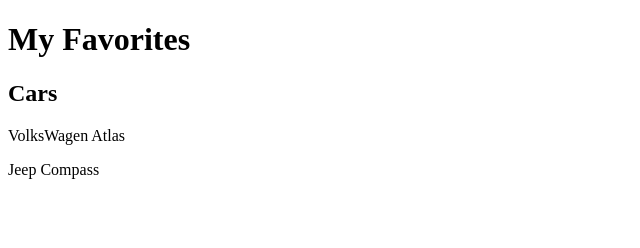
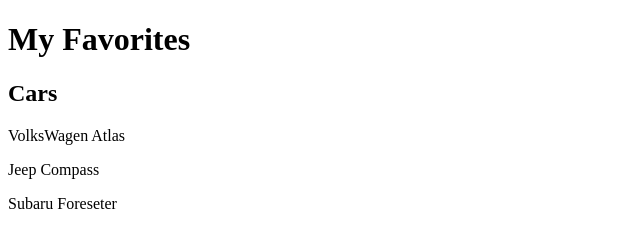
Before and after one commit to mverma45/testing, a plain HTML site: page index.html in a window 1280 px wide. Shown: the whole page, without its empty margins (0-640 px from the left). Drawn offline with Linux system fonts and the light colour scheme.

Commit message:
pushing cars

```diff
--- a/index.html
+++ b/index.html
@@ -11,6 +11,7 @@
     <h2>Cars</h2>
     <p>VolksWagen Atlas</p>
     <p>Jeep Compass</p>
+    <p>Subaru Foreseter</p>
 
 </body>
 </html>
```
